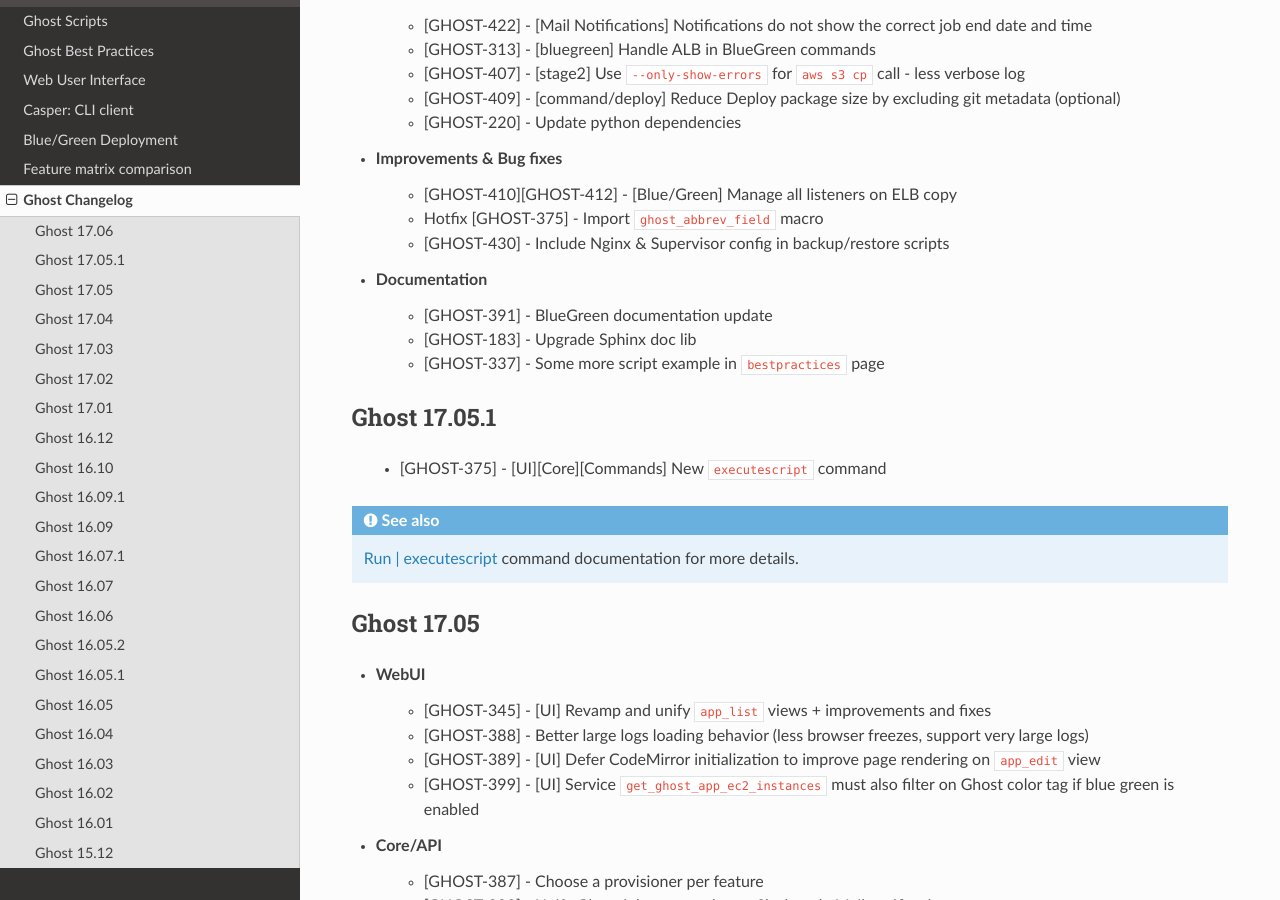
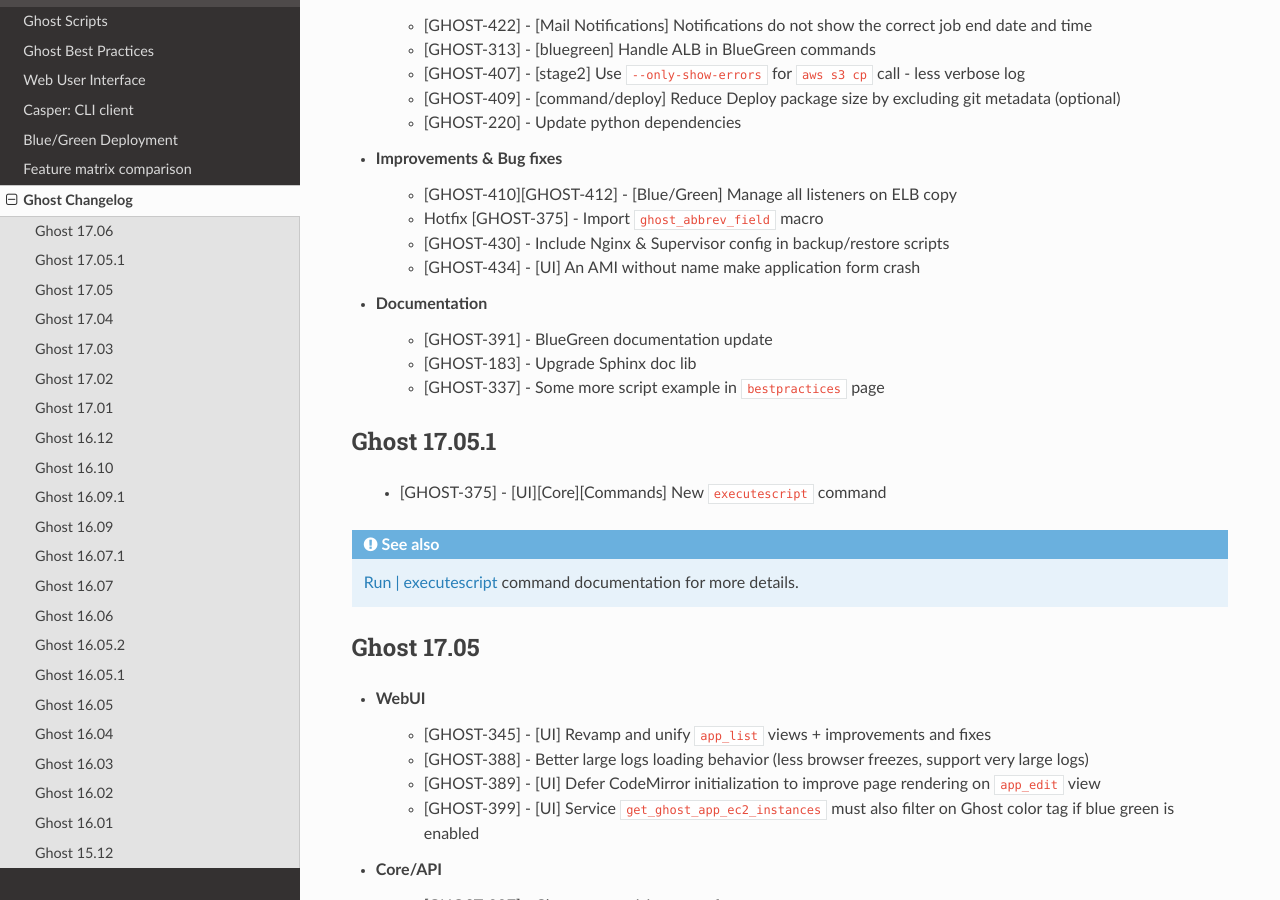
Before and after one commit to claranet/cloud-deploy-docs, a Sphinx documentation site: the page built from source/rst/changelog.rst, in a window 1280 px wide and 900 px high, scrolled down 360 px. Built offline with Sphinx 7.4.7 and the Read the Docs theme 2.0.0, drawn with Linux system fonts in a browser that asks for light colours.

Commit message:
Add "GHOST-434	An AMI without name make application form crash" in Changelog

```diff
--- a/source/rst/changelog.rst
+++ b/source/rst/changelog.rst
@@ -27,6 +27,7 @@
     - [GHOST-410][GHOST-412] - [Blue/Green] Manage all listeners on ELB copy
     - Hotfix [GHOST-375] - Import ``ghost_abbrev_field`` macro
     - [GHOST-430] - Include Nginx & Supervisor config in backup/restore scripts
+    - [GHOST-434] - [UI] An AMI without name make application form crash
 
 * Documentation
     - [GHOST-391] - BlueGreen documentation update
```
